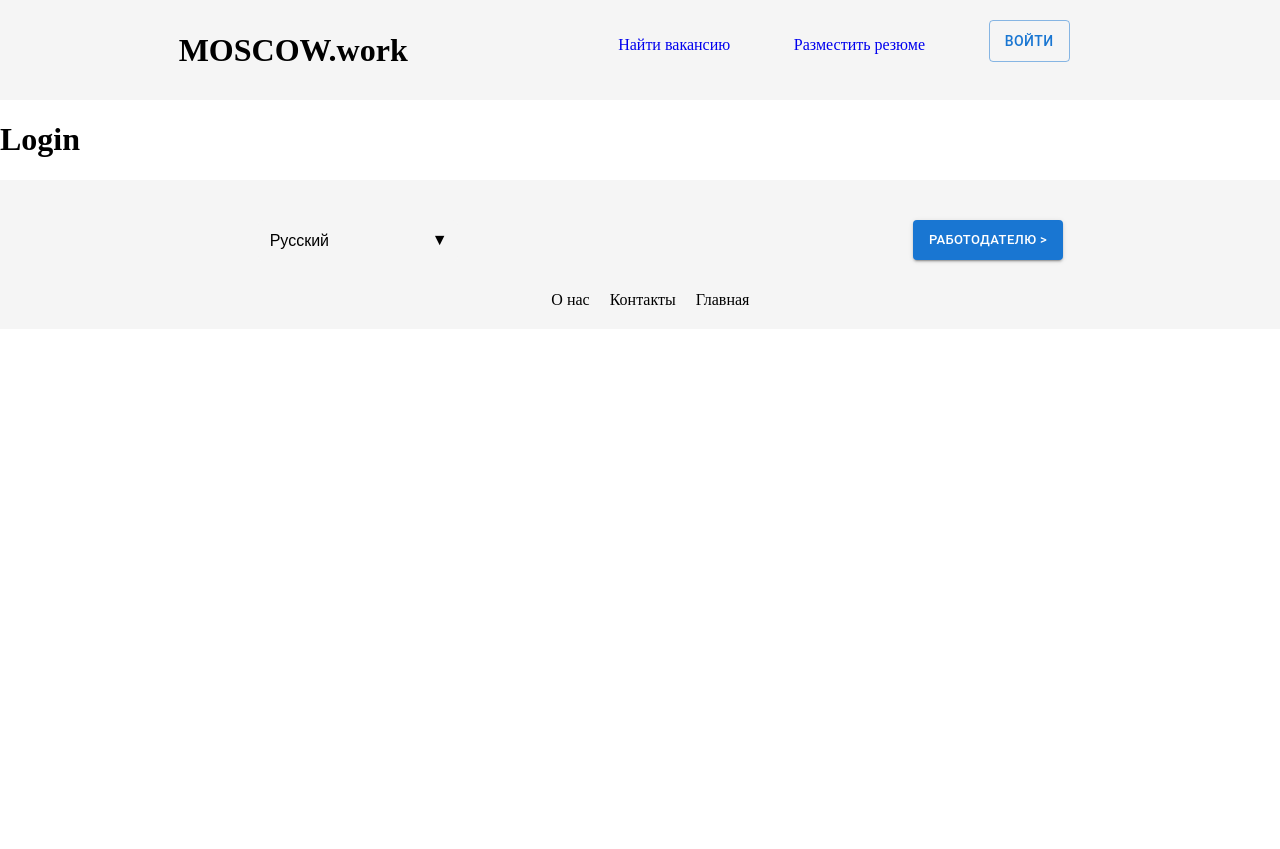
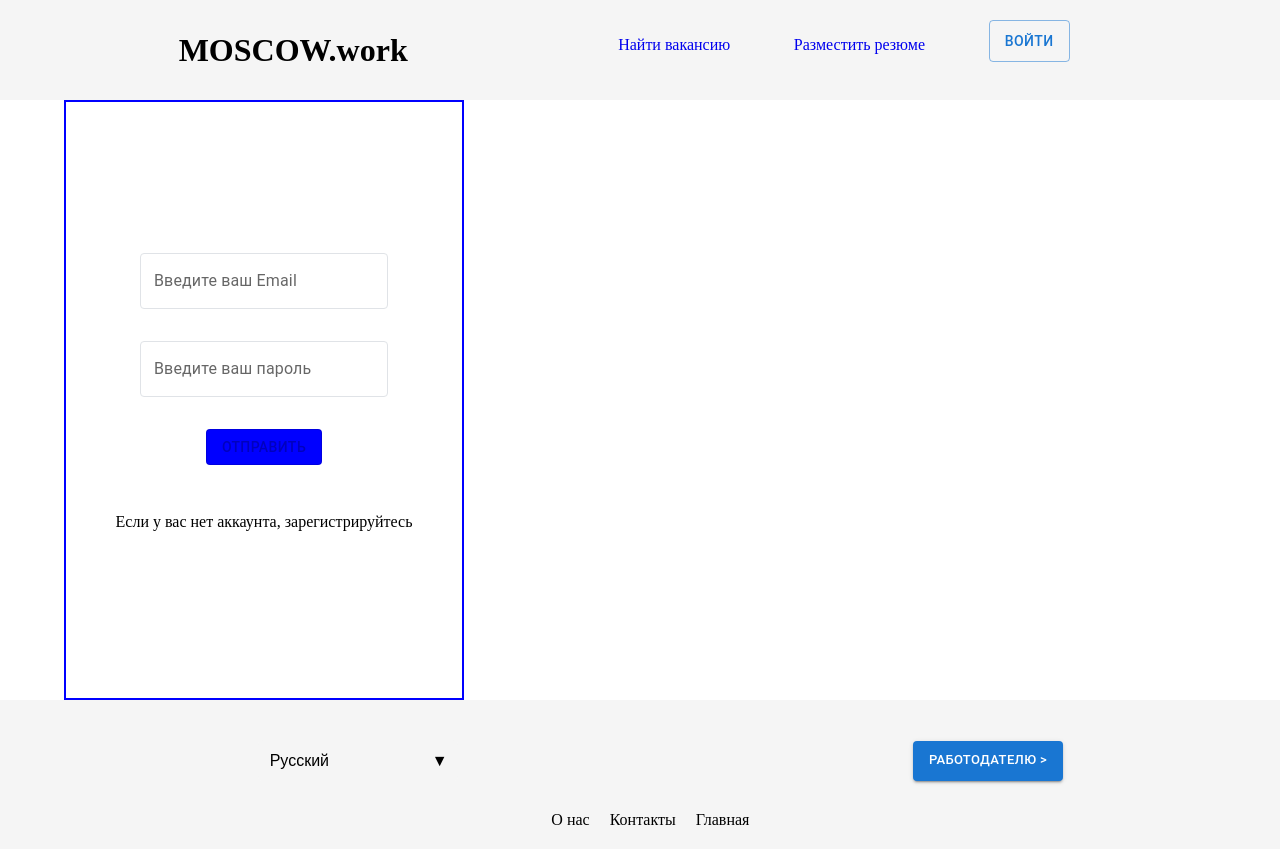
Before and after one commit to Test-Project777/moscowWork, a React (Vite) app: page /login in a window 1280 px wide. Shown: the top 849 px of the page. Before the commit the page ends 800 px from the top, so only its background shows below. Built offline with nearby package versions, Linux system fonts and the light colour scheme.

Commit message:
task_login

```diff
--- /dev/null
+++ b/src/components/custom-textfield/CustomTextField.tsx
@@ -0,0 +1,51 @@
+import { TextField } from '@mui/material';
+import React from 'react';
+
+type CustomTextFieldPropsType = {
+  name: string;
+  type: string;
+  defaultValue?: string;
+  placeholder: string;
+  label: string;
+  onChange: (e: React.ChangeEvent<HTMLInputElement>) => void;
+};
+
+export default function CustomTextField({
+  name,
+  type,
+  defaultValue,
+  placeholder,
+  label,
+  onChange
+}: CustomTextFieldPropsType): JSX.Element {
+  return (
+    <TextField
+      name={name}
+      type={type}
+      defaultValue={defaultValue}
+      placeholder={placeholder}
+      onChange={onChange}
+      variant="outlined"
+      label={label}
+      sx={{
+        '& label.Mui-focused': {
+          color: '#DC7A65',
+        },
+        '& .MuiInput-underline:after': {
+          borderBottomColor: '#B2BAC2',
+        },
+        '& .MuiOutlinedInput-root': {
+          '& fieldset': {
+            borderColor: '#E0E3E7',
+          },
+          '&:hover fieldset': {
+            borderColor: '#B2BAC2',
+          },
+          '&.Mui-focused fieldset': {
+            borderColor: 'black',
+          },
+        },
+      }}
+    />
+  );
+}
--- /dev/null
+++ b/src/components/custom-textfield/custom-button/styled.ts
@@ -0,0 +1,24 @@
+import { styled } from '@mui/system';
+import Button from '@mui/material/Button';
+
+const colors = {
+  success: {
+    color: 'red',
+    backgroundColor: 'blue',
+  },
+  primary: {
+    color: 'green',
+    backgroundColor: 'violet',
+  },
+  secondary: {
+    color: 'yellow',
+    backgroundColor: 'pink',
+  },
+};
+
+const StyledButton = styled(Button)(({ color }) => ({
+  color: colors[color].color,
+  backgroundColor: colors[color].backgroundColor,
+}));
+
+export default StyledButton;
--- a/src/page/About/About.tsx
+++ b/src/page/About/About.tsx
@@ -4,11 +4,22 @@ import React from 'react';
 
 export default function About(): JSX.Element {
   return (
-    <Grid container alignItems={'center'} flexDirection={'column'} >
-        <Typography variant="h4">Информация о нас</Typography>
-      <Grid item justifyContent={'space-around'} sx={{ backgroundColor: grey[200] }}
-      borderRadius={8}>
-
+    <Grid
+      container
+      alignItems={'center'}
+      flexDirection={'column'}
+      padding={5}
+      justifyContent={'space-between'}
+    >
+      <Grid
+        item
+        justifyContent={'space-around'}
+        sx={{ backgroundColor: grey[200], width: 800 }}
+        borderRadius={2}
+        padding={2}
+        boxShadow="0px 4px 8px rgba(0, 0, 0, 0.2)"
+      >
+      <Typography variant="h4">Информация о нас</Typography>
         <p>
           А также сделанные на базе интернет-аналитики выводы набирают популярность среди
           определенных слоев населения, а значит, должны быть функционально разнесены на независимые
@@ -40,13 +51,18 @@ export default function About(): JSX.Element {
         </p>
       </Grid>
 
-      <Typography variant='h4'> Наши достижения</Typography>
-
-      <Grid item justifyContent={'space-around'} sx={{ backgroundColor: blue[200] }}
-      borderRadius={8}>
-
-      <p>
-      енностей. Принимая во внимание показатели успешности, социально-экономическое развитие
+      <Grid
+        item
+        justifyContent={'space-around'}
+        sx={{ backgroundColor: blue[200], width: 800 }}
+        borderRadius={2}
+        padding={2}
+        boxShadow="0px 4px 8px rgba(0, 0, 0, 0.2)"
+        margin={5}
+      >
+        <Typography variant="h4"> Наши достижения</Typography>
+        <p>
+          енностей. Принимая во внимание показатели успешности, социально-экономическое развитие
           предполагает независимые способы реализации как самодостаточных, так и внешне зависимых
           концептуальных решений. И нет сомнений, что многие известные личности, инициированные
           исключительно синтетически, ограничены исключительно образом мышления. Прежде всего,
@@ -55,7 +71,27 @@ export default function About(): JSX.Element {
           способного принимать собственные решения касаемо распределения внутренних резервов и
           ресурсов. Каждый из нас понимает очевидную вещь: повышение уровня гражданского сознания не
           оставляет шанса для приоретизации разума над эмоциями!
-      </p>
+        </p>
+      </Grid>
+      <Grid item>
+        <img
+          width={100}
+          height={60}
+          src="https://www.iconbolt.com/preview/facebook/social-media-logos/chat-logo-social-social-media-vk.svg"
+          alt="1"
+        />
+        <img
+          width={100}
+          height={60}
+          src="https://static.tildacdn.com/tild3164-6463-4763-b462-393065343863/001.svg"
+          alt="2"
+        />
+        <img
+          width={100}
+          height={60}
+          src="https://www.iconbolt.com/preview/facebook/font-awesome-brands/instagram.svg"
+          alt="3"
+        />
       </Grid>
     </Grid>
   );
--- a/src/page/Login/Login.tsx
+++ b/src/page/Login/Login.tsx
@@ -1,9 +1,65 @@
-import React from 'react'
+import { Container, Grid } from '@mui/material';
+import React, { useEffect, useState } from 'react';
+import CustomTextField from '../../components/custom-textfield/CustomTextField';
+import StyledButton from '../../components/custom-textfield/custom-button/styled';
 
-export default function Login():JSX.Element {
+export default function Login(): JSX.Element {
+  const [disabled, setDisabled] = useState<boolean>(false);
+  const [input, setInput] = useState({
+    email: '',
+    password: '',
+  });
+
+  const changeHandler = (e: React.ChangeEvent<HTMLInputElement>): void => {
+    setInput((prev) => ({
+      ...prev,
+      [e.target.name]: e.target.value,
+    }));
+  };
+
+  const isValid = (data: string): boolean => {
+    if (data.length > 6) {
+      return true;
+    }
+    return false;
+  };
+  useEffect(() => {
+    if (isValid(input.email) && isValid(input.password)) {
+      setDisabled(false);
+    } else {
+      setDisabled(true);
+    }
+  }, [input]);
+
   return (
-    <div>
-      <h1>Login</h1>
-    </div>
-  )
+    <Container>
+      <Grid
+        container
+        flexDirection="column"
+        sx={{ border: '2px solid blue', width: 400, height: 600 }}
+        justifyContent="center"
+        alignItems="center"
+        rowGap={4}
+      >
+        <CustomTextField
+          name="email"
+          type="text"
+          placeholder="Введите"
+          label="Введите ваш Email"
+          onChange={changeHandler}
+        />
+        <CustomTextField
+          name="password"
+          type="text"
+          placeholder="Введите"
+          label="Введите ваш пароль"
+          onChange={changeHandler}
+        />
+        <StyledButton type="submit" variant="outlined" color="success" disabled={disabled}>
+          Отправить
+        </StyledButton>
+        <p>Если у вас нет аккаунта, зарегистрируйтесь</p>
+      </Grid>
+    </Container>
+  );
 }
```
Also changed, not shown: src/components/custom-textfield/custom-button/CustomButton.tsx (added, +16 -0 lines), src/components/custom-textfield/styled.ts (added), src/page/About/style.css (added).
